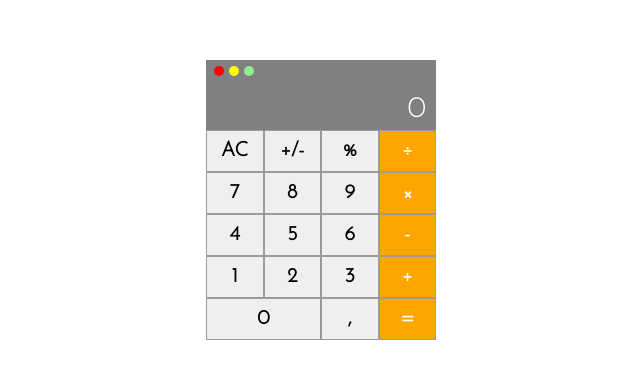
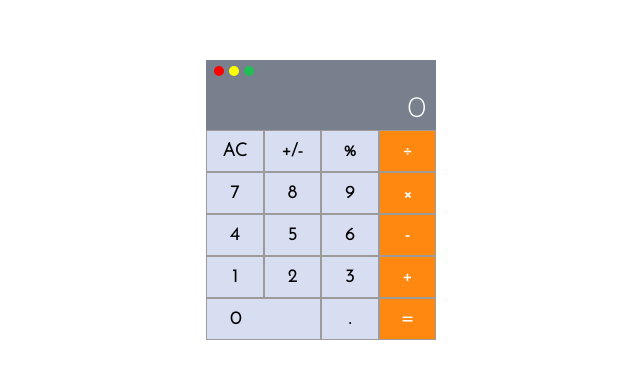
Before and after one commit to nwekeKent/Reactjs-Calculator, a React (Create React App) app: page / in a window 1280 px wide. Shown: the part 200-578 px from the top of the page, without its empty margins (319-959 px from the left). Built offline with nearby package versions, Linux system fonts and the light colour scheme.

Commit message:
added hover effects to the buttons

```diff
--- a/src/Components/CalcKeysComponent/CalculatorKeys.css
+++ b/src/Components/CalcKeysComponent/CalculatorKeys.css
@@ -9,11 +9,11 @@
     grid-template-columns: repeat(4,1fr);
 }
 .calc-buttons button:nth-child(4n){
-    background-color: orange;
+    background-color: #FF8811;
     color: #FFFFFF;
 }
 .calc-buttons button:last-child{
-    background-color: orange;
+    background-color: #FF8811;
     color: #FFFFFF;
 }
 
@@ -22,10 +22,25 @@
     outline: none;
     border: none;
     border: 1px solid rgb(156, 154, 154);
-    font-size: 20px;
+    font-size: 18px;
     font-family: 'josefin sans' , sans-serif;
+    background-color: #D8DEF2;
+    cursor: pointer;
 }
-
+.calc-buttons button:hover{
+    background-color: #FFFFFF;
+}
+.calc-buttons button:nth-child(4n):hover{
+    background-color: orange;
+}
+.calc-buttons button:last-child:hover{
+    background-color: orange;
+}
+.calc-buttons button:active{
+    box-shadow: inset -2px -2px 4px  #D8DEF2, inset 2px 2px 4px rgba(0, 0, 0, 0.4);
+}
 #zero{
     grid-column: 1/3;
+    text-align: left;
+    padding-left: 23px;
 }
--- a/src/Components/CalcKeysComponent/CalculatorKeys.js
+++ b/src/Components/CalcKeysComponent/CalculatorKeys.js
@@ -5,31 +5,31 @@ import './CalculatorKeys.css'
 
 const CalculatorKeys = () => {
     return (
-        <div class="calc-buttons">
-            <button >AC</button>
-            <button >+/-</button>
-            <button >%</button>
-            <button >&#247;</button>
+        <div className="calc-buttons">
+            <button value='allClear'>AC</button>
+            <button value='+'>+/-</button>
+            <button value='%'>%</button>
+            <button value='/'>&#247;</button>
 
-            <button >7</button>
-            <button >8</button>
-            <button >9</button>
-            <button >&times;</button>
+            <button value='7'>7</button>
+            <button value='8'>8</button>
+            <button value='8'>9</button>
+            <button value='8'>&times;</button>
 
-            <button >4</button>
-            <button >5</button>
-            <button >6</button>
-            <button >-</button>
+            <button value='4'>4</button>
+            <button value='5'>5</button>
+            <button value='6'>6</button>
+            <button value='-'>-</button>
 
-            <button >1</button>
-            <button >2</button>
-            <button >3</button>
-            <button >+</button>
+            <button value='1'>1</button>
+            <button value='2'>2</button>
+            <button value='3'>3</button>
+            <button value='+'>+</button>
 
 
-            <button  id="zero">0</button>
-            <button >,</button>
-            <button >=</button>
+            <button  value='0' id="zero">0</button>
+            <button value='.'>.</button>
+            <button value='equals'>=</button>
            </div>
     )
 }
--- a/src/Components/ResultComponent/Result.css
+++ b/src/Components/ResultComponent/Result.css
@@ -1,6 +1,6 @@
 
 .result-div{
-    background-color:grey;
+    background-color:#77808C;
     height: 25%;
     width: 100%;
     display: flex;
@@ -43,5 +43,5 @@
 
 
 .result-buttons .btn.green{
-    background-color: lightgreen;
+    background-color: #20BF55;
 }
```
